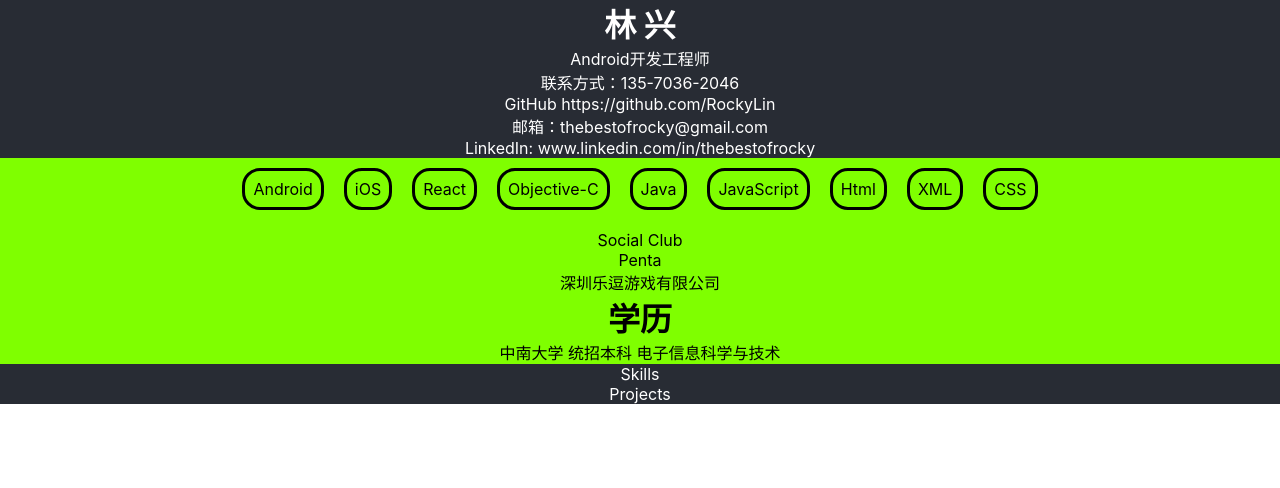
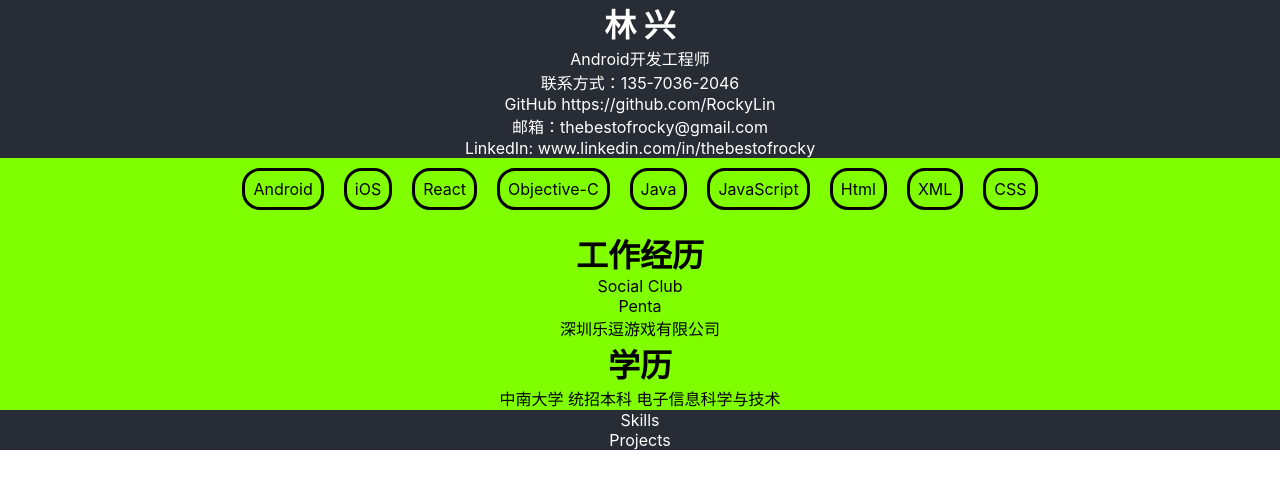
Before and after one commit to RockyLin/my-cv, a React (Create React App) app: page / in a window 1280 px wide. Shown: the top 488 px of the page. Built offline with nearby package versions, Linux system fonts and the light colour scheme.

Commit message:
Add title to Work component

```diff
--- a/src/components/WorkExperience/Work.tsx
+++ b/src/components/WorkExperience/Work.tsx
@@ -3,6 +3,7 @@
 function Work() {
     return(
         <div>
+            <h1>工作经历</h1>
             <div>Social Club</div>
 
             <div>Penta</div>
```
